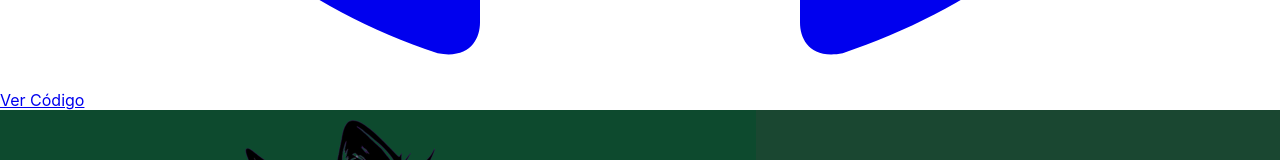
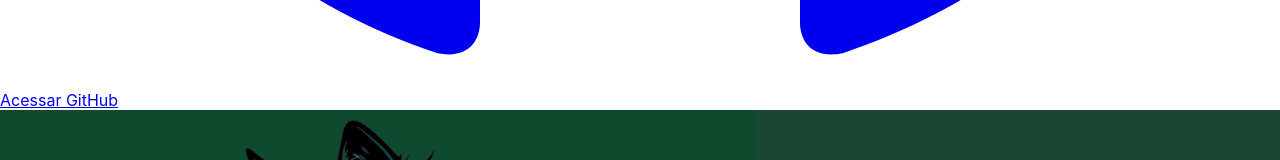
Before and after one commit to carlosintrieri/Portfolio_Carlos_Intrieri, a React (Create React App) app: page / in a window 1280 px wide. Shown: the part 11498-11658 px from the top of the page. Built offline with nearby package versions, Linux system fonts and the light colour scheme.

Commit message:
Adicionando detalhes

```diff
--- a/src/Portfolio.jsx
+++ b/src/Portfolio.jsx
@@ -74,7 +74,7 @@ const Portfolio = () => {
             projects: {
                 title: "Projetos em Destaque",
                 viewProject: "Ver Projeto",
-                viewCode: "Ver Código",
+                viewCode: "Acessar GitHub",
                 viewDetails: "Ver Detalhes",
                 closeModal: "Fechar",
                 partner: "Parceiro",
```
